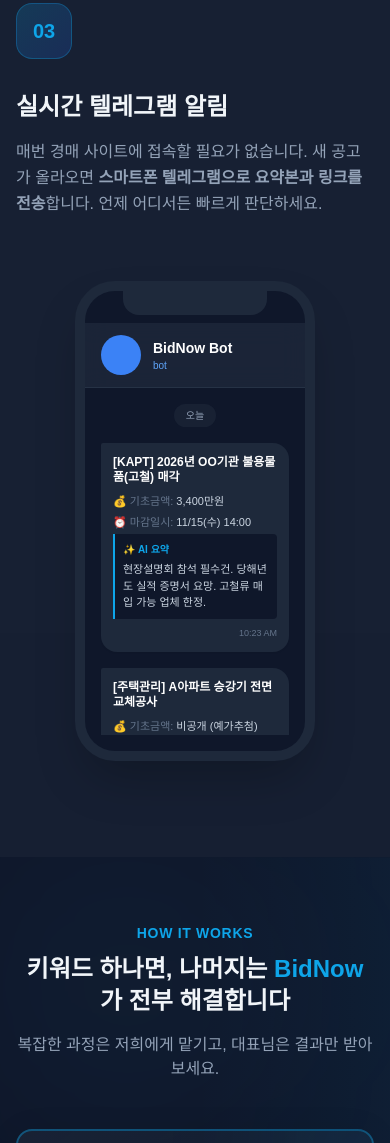
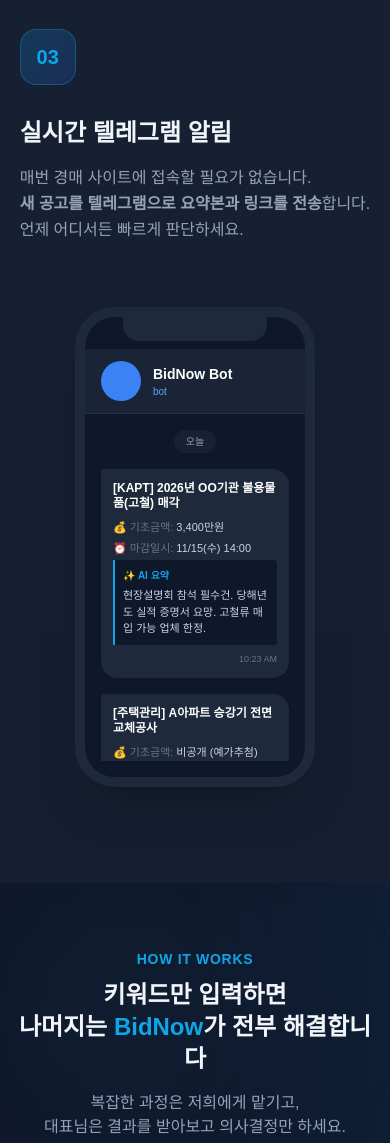
Before and after one commit to jeonghunkim942/bidnow, a plain HTML site: page index.html in a window 390 px wide. Shown: the part 3432-4575 px from the top of the page. Drawn offline with nearby package versions, Linux system fonts and the light colour scheme; some icons are missing; a web font is replaced by a local one.

Commit message:
style: 개선된 웹/모바일 텍스트 라인 및 가독성 최적화 반영

```diff
--- a/index.html
+++ b/index.html
@@ -108,7 +108,7 @@
             </h1>
             <p class="text-lg sm:text-xl md:text-2xl text-slate-400 max-w-3xl mb-12 fade-up px-2"
                 style="animation-delay: 0.2s;">
-                넘쳐나는 공고, 읽기 힘든 첨부문서. 이제 AI가 키워드에 맞는 공고를 분석하여 텔레그램으로 요약해 드립니다.
+                넘쳐나는 공고, 읽기 힘든 첨부문서. <br class="md:hidden">이제 AI가 키워드에 맞는 공고를 분석하여 <br>텔레그램으로 요약해 드립니다.
             </p>
             <div class="flex flex-col sm:flex-row gap-4 fade-up" style="animation-delay: 0.3s;">
                 <a href="#apply"
@@ -139,7 +139,7 @@
     <section id="pain" class="py-16 md:py-24 relative">
         <div class="max-w-7xl mx-auto px-4 sm:px-6 lg:px-8 relative z-10">
             <div class="text-center mb-12 md:mb-16 fade-up">
-                <h2 class="text-2xl sm:text-3xl md:text-4xl font-bold mb-4">입찰 담당자의 현실, <span class="text-neon">이러지
+                <h2 class="text-2xl sm:text-3xl md:text-4xl font-bold mb-4">입찰 담당자의 현실, <br class="md:hidden"><span class="text-neon">이러지
                         않으신가요?</span></h2>
                 <p class="text-slate-400 text-base sm:text-lg">매일 반복되는 소모적인 작업, 이제 끝낼 때입니다.</p>
             </div>
@@ -151,7 +151,7 @@
                         <i class="ph-duotone ph-magnifying-glass text-3xl text-red-500"></i>
                     </div>
                     <h3 class="text-xl font-bold mb-3 text-white">끝없는 검색 노가다</h3>
-                    <p class="text-slate-400 leading-relaxed">매일 아침 수많은 사이트를 돌며 똑같은 키워드를 반복 검색하느라 오전 시간을 다 날리고 계신가요?</p>
+                    <p class="text-slate-400 leading-relaxed">매일 아침 수많은 사이트를 돌며 <br>똑같은 키워드를 반복 검색하느라 <br>오전 시간을 다 날리고 계신가요?</p>
                 </div>
 
                 <!-- Card 2 -->
@@ -160,8 +160,7 @@
                         <i class="ph-duotone ph-file-text text-3xl text-orange-400"></i>
                     </div>
                     <h3 class="text-xl font-bold mb-3 text-white">문서 해석 늪</h3>
-                    <p class="text-slate-400 leading-relaxed">다운로드 받은 HWP, PDF 파일의 수십 페이지 중 정작 필요한 정보는 몇 줄 뿐. 해석에 지치셨나요?
-                    </p>
+                    <p class="text-slate-400 leading-relaxed">다운로드 받은 HWP, PDF 파일의 <br>수십 페이지 중 정작 필요한 정보는 <br>몇 줄 뿐. 해석에 지치셨나요?</p>
                 </div>
 
                 <!-- Card 3 -->
@@ -171,7 +170,7 @@
                         <i class="ph-duotone ph-clock-countdown text-3xl text-yellow-400"></i>
                     </div>
                     <h3 class="text-xl font-bold mb-3 text-white">뒤늦은 공고 확인</h3>
-                    <p class="text-slate-400 leading-relaxed">다른 업무에 밀려 중요한 공고를 늦게 발견해 입찰 기회조차 놓쳐버린 적이 있으신가요?</p>
+                    <p class="text-slate-400 leading-relaxed">다른 업무에 밀려 중요한 공고를 늦게 발견해 <br>입찰 기회조차 놓쳐버린 적이 있으신가요?</p>
                 </div>
             </div>
         </div>
@@ -195,7 +194,7 @@
                         </div>
                         <h3 class="text-2xl md:text-3xl font-bold">강력한 AI 요약 기능</h3>
                         <p class="text-base md:text-xl text-slate-400 leading-relaxed">
-                            복잡한 입찰공고문을 AI가 읽어냅니다. 수 페이지의 HWP/PDF 문서를 <strong>관심있는 부분을 추출해</strong> 한 눈에 파악할 수 있게 해줍니다.
+                            복잡한 입찰공고문을 AI가 읽어냅니다. <br>수 페이지의 HWP/PDF 문서를 <strong>관심있는 부분을 추출해</strong> <br>한 눈에 파악할 수 있게 해줍니다.
                         </p>
                         <ul class="space-y-3 mt-6">
                             <li class="flex items-center gap-3 text-slate-300">
@@ -257,7 +256,7 @@
                         </div>
                         <h3 class="text-2xl md:text-3xl font-bold">정밀한 키워드 필터링</h3>
                         <p class="text-base md:text-xl text-slate-400 leading-relaxed">
-                            수만 개의 공고 중, 우리 회사에 딱 맞는 공고만 걸러냅니다. <strong>다중 키워드 조합 설정</strong>으로 정확한 정보를 제공합니다.
+                            수만 개의 공고 중, 우리 회사에 딱 맞는 공고만 걸러냅니다. <br><strong>다중 키워드 조합 설정</strong>으로 정확한 정보를 제공합니다.
                         </p>
                         <div class="flex flex-wrap gap-2 mt-4">
                             <span
@@ -299,8 +298,7 @@
                         </div>
                         <h3 class="text-2xl md:text-3xl font-bold">실시간 텔레그램 알림</h3>
                         <p class="text-base md:text-xl text-slate-400 leading-relaxed">
-                            매번 경매 사이트에 접속할 필요가 없습니다. 새 공고가 올라오면 <strong>스마트폰 텔레그램으로 요약본과 링크를 전송</strong>합니다. 언제 어디서든 빠르게
-                            판단하세요.
+                            매번 경매 사이트에 접속할 필요가 없습니다. <br><strong>새 공고를 텔레그램으로 요약본과 링크를 전송</strong>합니다. <br>언제 어디서든 빠르게 판단하세요.
                         </p>
                     </div>
                     <div class="flex-1 flex justify-center py-8">
@@ -388,9 +386,9 @@
         <div class="max-w-7xl mx-auto px-4 sm:px-6 lg:px-8 relative z-10">
             <div class="text-center mb-12 md:mb-16 fade-up">
                 <span class="text-neon font-semibold tracking-wider uppercase text-sm">How it works</span>
-                <h2 class="text-2xl sm:text-3xl md:text-5xl font-bold mt-2 mb-4">키워드 하나면, 나머지는 <span
+                <h2 class="text-2xl sm:text-3xl md:text-5xl font-bold mt-2 mb-4">키워드만 입력하면 <br class="md:hidden">나머지는 <span
                         class="text-neon">BidNow</span>가 전부 해결합니다</h2>
-                <p class="text-slate-400 text-base sm:text-lg">복잡한 과정은 저희에게 맡기고, 대표님은 결과만 받아보세요.</p>
+                <p class="text-slate-400 text-base sm:text-lg">복잡한 과정은 저희에게 맡기고, <br class="md:hidden">대표님은 결과를 받아보고 의사결정만 하세요.</p>
             </div>
 
             <!-- Main Process Layout -->
```
Also changed, not shown: 1 other file.
